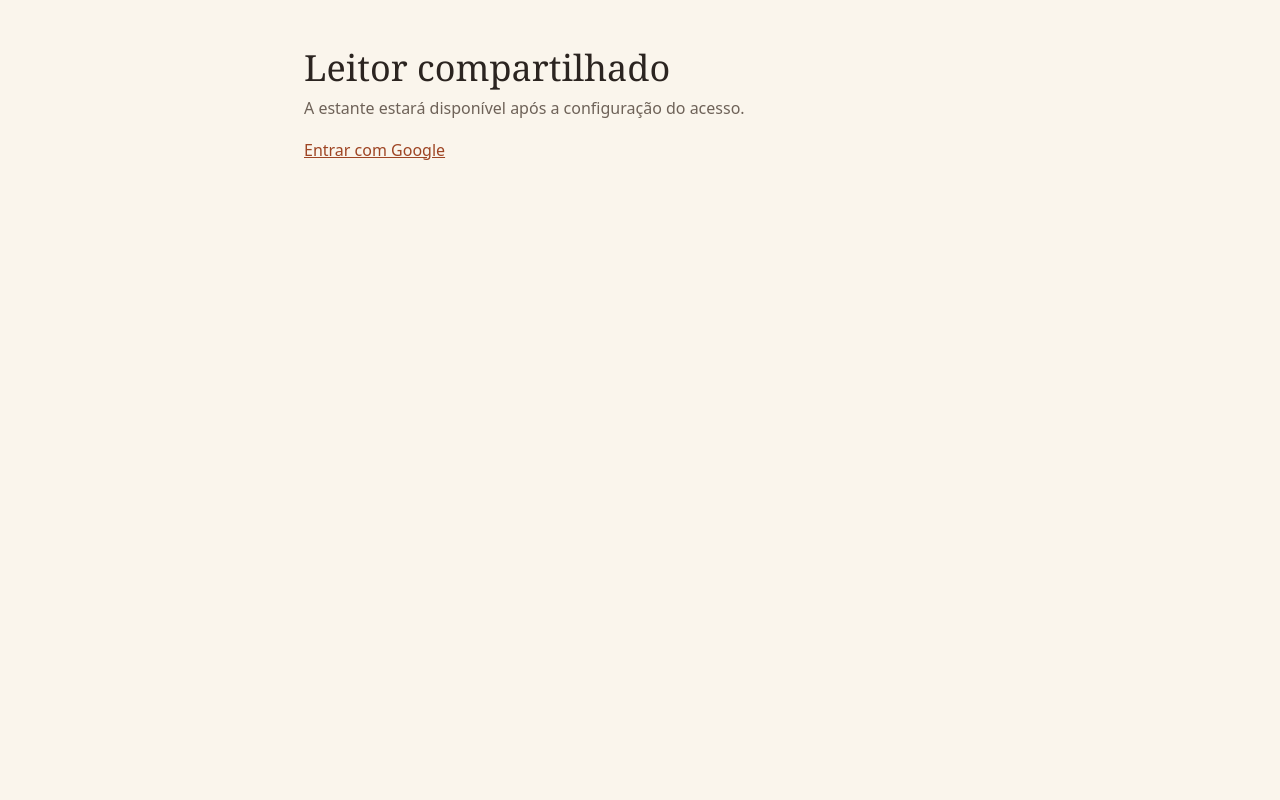
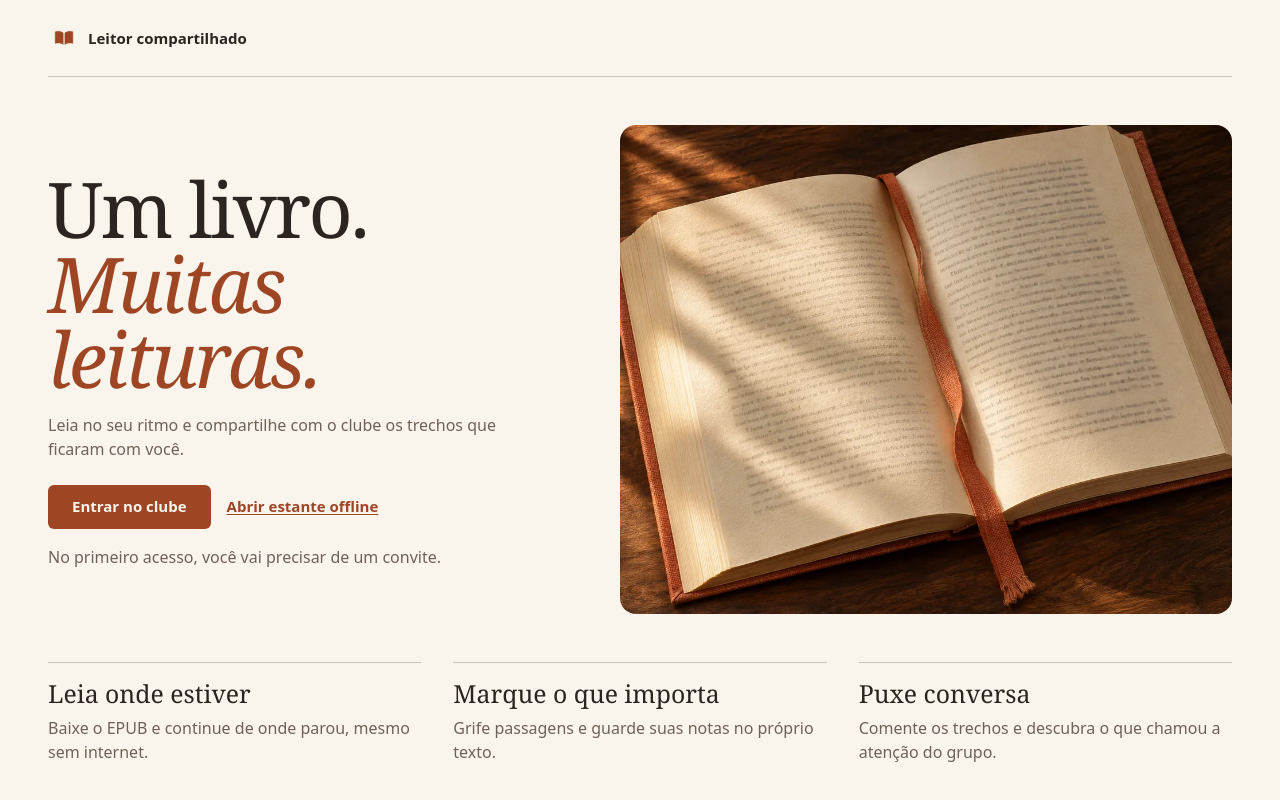
Before and after one commit to giancarvalho/e-reader, a Next.js app: page / in a window 1280 px wide. Shown: the top 800 px of the page. Built offline with nearby package versions, Linux system fonts and the light colour scheme.

Commit message:
Redesign the homepage around the reading club

```diff
--- a/next.config.mjs
+++ b/next.config.mjs
@@ -8,7 +8,7 @@ const withSerwist = withSerwistInit({
   disable: process.env.NODE_ENV === "development",
   additionalPrecacheEntries: [
     "/", "/estante-offline", "/ler", "/diagnostico", "/manifest.webmanifest",
-    "/icons/book-192.png", "/icons/book-512.png",
+    "/icons/book-192.png", "/icons/book-512.png", "/images/livro-aberto.webp",
   ].map(url => ({ url, revision })),
 });
 
--- a/src/app/page.module.css
+++ b/src/app/page.module.css
@@ -1,21 +1,139 @@
 .shell {
   display: grid;
-  gap: var(--space-8);
-  max-inline-size: var(--layout-width);
+  gap: var(--space-40);
+  max-inline-size: var(--layout-wide);
   margin-inline: auto;
-  padding-block-start: max(var(--space-48), env(safe-area-inset-top));
-  padding-block-end: max(var(--space-24), env(safe-area-inset-bottom));
-  padding-inline: max(var(--space-24), env(safe-area-inset-left)) max(var(--space-24), env(safe-area-inset-right));
+  padding-block-start: max(var(--space-16), env(safe-area-inset-top));
+  padding-block-end: max(var(--space-48), env(safe-area-inset-bottom));
+  padding-inline: max(var(--space-16), env(safe-area-inset-left)) max(var(--space-16), env(safe-area-inset-right));
 }
 
-.shell a {
-  display: inline-grid;
-  place-items: center start;
-  justify-self: start;
+.masthead {
+  display: flex;
+  align-items: center;
+  gap: var(--space-8);
   min-block-size: var(--touch-target);
+  padding-block-end: var(--space-16);
+  border-block-end: var(--border-hairline) solid var(--color-divider);
+  font: var(--font-label) var(--font-ui);
+}
+
+.mark {
+  inline-size: var(--mark-size);
+  block-size: auto;
+  border-radius: var(--radius-control);
+}
+
+.hero {
+  display: grid;
+  gap: var(--space-32);
+  align-items: center;
+  min-inline-size: 0;
+}
+
+.intro {
+  display: grid;
+  justify-items: start;
+  gap: var(--space-16);
+  max-inline-size: var(--layout-copy);
+}
+
+.title {
+  margin: 0;
+  font: var(--font-display) var(--font-reading);
+  letter-spacing: var(--tracking-display);
+  text-wrap: balance;
+}
+
+.title em {
+  display: block;
+  color: var(--color-accent-text);
+  font-weight: inherit;
+}
+
+.actions {
+  display: flex;
+  flex-wrap: wrap;
+  align-items: center;
+  gap: var(--space-8) var(--space-16);
+  padding-block-start: var(--space-8);
+}
+
+.actions a {
+  display: inline-flex;
+  align-items: center;
+  justify-content: center;
+  box-sizing: border-box;
+  min-block-size: var(--touch-target);
+  padding-block: var(--space-8);
+  font: var(--font-label) var(--font-ui);
+  text-underline-offset: var(--focus-ring);
+}
+
+.actions a:focus-visible {
+  outline: var(--focus-ring) solid var(--color-accent-text);
+  outline-offset: var(--focus-ring);
+}
+
+.enter {
+  border-radius: var(--radius-control);
+  padding-inline: var(--space-24);
+  color: var(--color-bg);
+  background: var(--color-accent-text);
+  text-decoration: none;
+}
+
+.enter:hover {
+  text-decoration: underline;
+}
+
+.offline {
   color: var(--color-accent-text);
 }
 
-.shell a:focus-visible {
-  outline: var(--focus-ring) solid var(--color-accent-text);
+.art {
+  display: block;
+  inline-size: 100%;
+  block-size: auto;
+  border-radius: var(--radius-surface);
+  background: var(--color-surface);
 }
+
+.features {
+  display: grid;
+  grid-template-columns: repeat(auto-fit, minmax(min(100%, var(--home-feature-width)), 1fr));
+  gap: var(--space-24) var(--space-32);
+  list-style: none;
+  margin: 0;
+  padding: 0;
+}
+
+.features li {
+  display: grid;
+  align-content: start;
+  gap: var(--space-8);
+  border-block-start: var(--border-hairline) solid var(--color-divider);
+  padding-block-start: var(--space-16);
+}
+
+.featureTitle {
+  margin: 0;
+  font: var(--font-section) var(--font-reading);
+}
+
+@media (min-width: 52rem) {
+  .shell {
+    gap: var(--space-48);
+    padding-inline: max(var(--space-32), env(safe-area-inset-left)) max(var(--space-32), env(safe-area-inset-right));
+  }
+
+  .hero {
+    grid-template-columns: minmax(0, 6fr) minmax(0, 7fr);
+    gap: var(--space-48);
+  }
+
+  .art {
+    aspect-ratio: 5 / 4;
+    object-fit: cover;
+  }
+}
--- a/src/app/page.tsx
+++ b/src/app/page.tsx
@@ -1,15 +1,45 @@
+import Image from "next/image";
 import Link from "next/link";
-import { Heading } from "@/design-system/components/Heading";
+import "@fontsource-variable/newsreader/wght-italic.css";
 import { Text } from "@/design-system/components/Text";
 import { messages } from "@/lib/messages/pt-br";
 import styles from "./page.module.css";
 
 export default function Home() {
+  const { home } = messages;
+
   return (
     <main className={styles.shell}>
-      <Heading>{messages.title}</Heading>
-      <Text tone="muted">{messages.shellStatus}</Text>
-      <Link href="/convite">{messages.auth.google}</Link>
+      <header className={styles.masthead}>
+        <Image src="/icons/book-192.png" width={192} height={192} className={styles.mark} alt="" unoptimized />
+        <span>{messages.title}</span>
+      </header>
+
+      <section className={styles.hero} aria-labelledby="home-title">
+        <div className={styles.intro}>
+          <h1 id="home-title" className={styles.title}>
+            {home.heading} <em>{home.headingEmphasis}</em>
+          </h1>
+          <Text tone="muted">{home.intro}</Text>
+          <div className={styles.actions}>
+            <Link className={styles.enter} href="/convite">{home.enter}</Link>
+            {/* A document navigation also works from the precached homepage. */}
+            <a className={styles.offline} href="/estante-offline">{home.offline}</a>
+          </div>
+          <Text tone="muted">{home.invite}</Text>
+        </div>
+        <Image src="/images/livro-aberto.webp" width={1280} height={853} className={styles.art}
+          alt="" loading="eager" fetchPriority="high" unoptimized />
+      </section>
+
+      <ul className={styles.features}>
+        {home.features.map(feature => (
+          <li key={feature.title}>
+            <h2 className={styles.featureTitle}>{feature.title}</h2>
+            <Text tone="muted">{feature.description}</Text>
+          </li>
+        ))}
+      </ul>
     </main>
   );
 }
--- a/src/design-system/tokens/base.css
+++ b/src/design-system/tokens/base.css
@@ -87,3 +87,19 @@ body {
   --radius-round: 50%;
   --dialog-backdrop: rgb(0 0 0 / 48%);
 }
+
+:root {
+  --space-32: 2rem;
+  --space-40: 2.5rem;
+  --layout-wide: 74rem;
+  --layout-copy: 29rem;
+  --home-feature-width: 13rem;
+  --mark-size: 2rem;
+  --radius-surface: 1rem;
+  --border-hairline: 1px;
+  --color-divider: color-mix(in srgb, var(--color-muted) 35%, transparent);
+  --font-display: 500 clamp(2.75rem, 6vw, 5.25rem)/0.98;
+  --font-section: 500 1.55rem/1.15;
+  --font-label: 600 0.9375rem/1.4;
+  --tracking-display: -0.03em;
+}
--- a/src/lib/messages/pt-br.ts
+++ b/src/lib/messages/pt-br.ts
@@ -1,7 +1,19 @@
 export const messages = {
   title: "Leitor compartilhado",
   description: "Leia EPUBs e compartilhe anotações com seu grupo.",
-  shellStatus: "A estante estará disponível após a configuração do acesso.",
+  home: {
+    heading: "Um livro.",
+    headingEmphasis: "Muitas leituras.",
+    intro: "Leia no seu ritmo e compartilhe com o clube os trechos que ficaram com você.",
+    enter: "Entrar no clube",
+    offline: "Abrir estante offline",
+    invite: "No primeiro acesso, você vai precisar de um convite.",
+    features: [
+      { title: "Leia onde estiver", description: "Baixe o EPUB e continue de onde parou, mesmo sem internet." },
+      { title: "Marque o que importa", description: "Grife passagens e guarde suas notas no próprio texto." },
+      { title: "Puxe conversa", description: "Comente os trechos e descubra o que chamou a atenção do grupo." },
+    ],
+  },
   auth: {
     signInTitle: "Entre no leitor compartilhado",
     google: "Entrar com Google",
```
Also changed, not shown: public/images/livro-aberto.webp (added), 1 other file (tests, documents, lock files or other folders).
